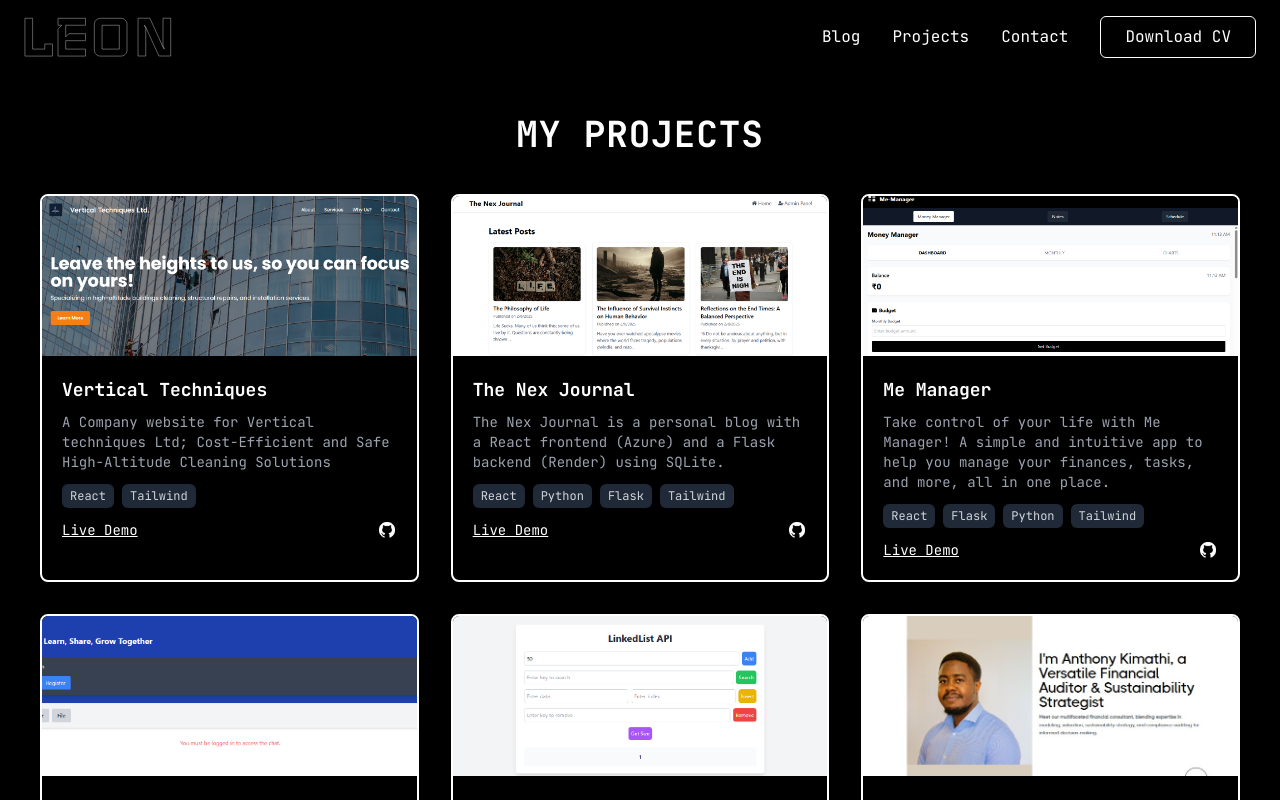
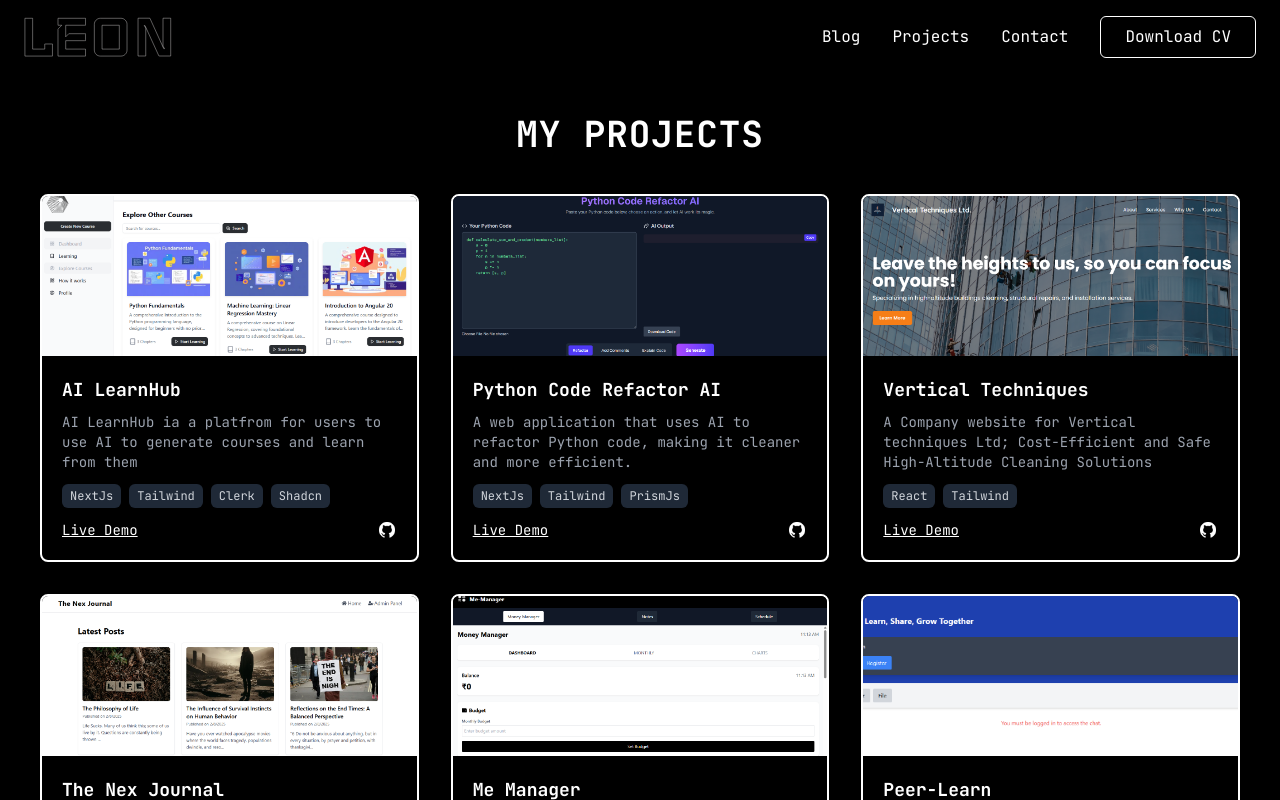
Before and after one commit to Leon8M/Leon-Munene, a React (Vite) app: page /projects in a window 1280 px wide. Shown: the top 800 px of the page. Built offline with nearby package versions, Linux system fonts and the light colour scheme.

Commit message:
project updt

```diff
--- a/src/assets/index.js
+++ b/src/assets/index.js
@@ -25,6 +25,8 @@ import og from "./og.png";
 import wellbe from "./wellbe.png";
 import linked from "./linked.png";
 import money from "./money.png";
+import learnai from "./learnai.png";
+import refactor from "./refactor.png";
 
 export {
     github,
@@ -49,4 +51,6 @@ export {
     wellbe,
     linked,
     money,
+    learnai,
+    refactor
   };
--- a/src/data/projects.js
+++ b/src/data/projects.js
@@ -1,8 +1,24 @@
-import { github, peer, screen, og, anchored, wellbe, luminous, leads, blog, linked, money } from "../assets"; // GitHub logo
+import { github, peer, screen, og, anchored, wellbe, luminous, leads, blog, linked, money, learnai, refactor } from "../assets"; // GitHub logo
 
 ;
 
 const projects = [
+  {
+    title: "AI LearnHub",
+    description: "AI LearnHub ia a platfrom for users to use AI to generate courses and learn from them",
+    website: "https://learn-with-ai-lilac.vercel.app/",
+    github: "https://github.com/Leon8M/LearnWithAi",
+    image: learnai,
+    technologies: ["NextJs", "Tailwind", "Clerk", "Shadcn"],
+  },
+  {
+    title: "Python Code Refactor AI",
+    description: "A web application that uses AI to refactor Python code, making it cleaner and more efficient.",
+    website: "https://python-refactor.vercel.app/",
+    github: "https://github.com/Leon8M/Python-Refactor",
+    image: refactor,
+    technologies: ["NextJs", "Tailwind", "PrismJs"],
+  },
   {
     title: "Vertical Techniques",
     description: "A Company website for Vertical techniques Ltd; Cost-Efficient and Safe High-Altitude Cleaning Solutions",
```
Also changed, not shown: src/assets/learnai.png (added), src/assets/refactor.png (added).
